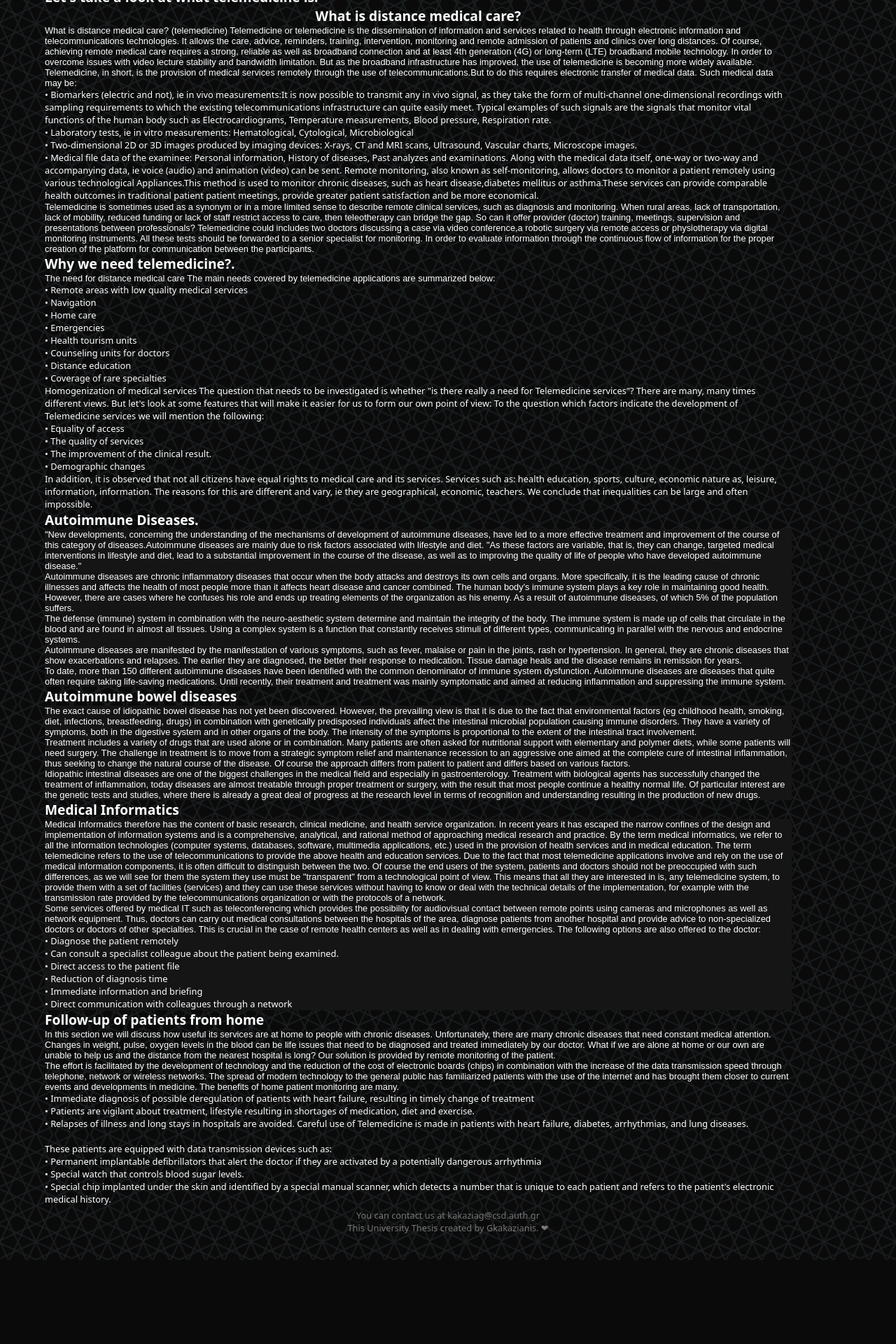
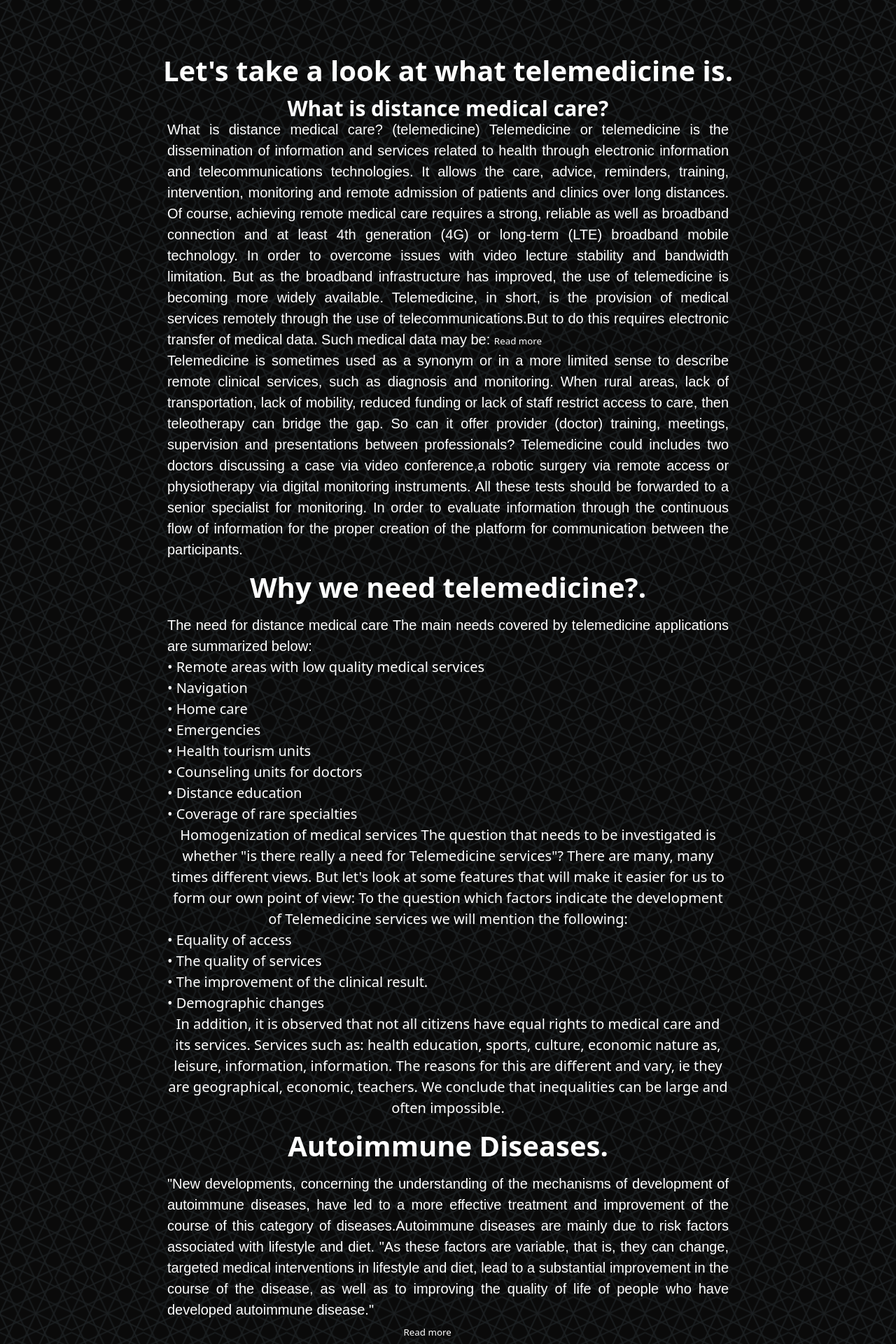
Before and after one commit to Kakajohn/interactive-internet-technologies-for-people-with-autoimmune-bowel-diseases-frontend, a React (Create React App) app: page / in a window 1280 px wide. Shown: the part 120-2040 px from the top of the page at 70% size. Before the commit the page ends 1920 px from the top, so only its background shows below. Built offline with nearby package versions, Linux system fonts and the light colour scheme; what react-alert-template-basic would draw is missing.

Commit message:
updated medcaresection

```diff
--- a/src/App.js
+++ b/src/App.js
@@ -12,8 +12,8 @@ function App() {
     <div>
       <BrowserRouter>
         <Routes>
-          {/* <Route path='/med4u/login' element={<Login />} />
-          <Route path='/med4u/register' element={<Register />} /> */}
+          <Route path='/med4u/login' element={<Login />} />
+          <Route path='/med4u/register' element={<Register />} />
           <Route
             path='/'
             element={
--- a/src/components/Footer.jsx
+++ b/src/components/Footer.jsx
@@ -8,7 +8,7 @@ const Footer = () => {
         kakaziag@csd.auth.gr{' '}
       </a>
       <br />
-      This University Thesis created by Gkakazianis. ❤
+      This University Thesis was created by Gkakazianis. ❤
     </footer>
   );
 };
--- a/src/components/FrontPage.jsx
+++ b/src/components/FrontPage.jsx
@@ -1,28 +1,16 @@
 import React from 'react';
-import '../sass/components/_top_button.scss';
-import '../sass/components/_navbar.scss';
 import { Link, useNavigate } from 'react-router-dom';
 import NavigationBar from './NavigationBar';
 import Footer from './Footer';
-
 import MedCareSection from './MedCareSection';
 import Popup from './Popup';
+
 const FrontPage = () => {
   return (
     <>
-      {/* header */}
       <Popup />
       <NavigationBar />
-      {/* main content */}
-      <div className='container'>
-        <div className='row'>
-          <div className='col-10' style={{marginLeft:'4rem'}}>
-            <MedCareSection />
-          </div>
-
-
-        </div>
-      </div>
+      <MedCareSection />
       <Footer />
     </>
   );
--- a/src/components/MedCareSection.jsx
+++ b/src/components/MedCareSection.jsx
@@ -1,32 +1,65 @@
-import React from 'react';
-import '../sass/components/_articles.scss'
+import React from 'react'
+import { useRef,useEffect, useState } from 'react';
+import '../sass/components/_medcaresection.scss'
 const MedCareSection = () => {
+
+  const [click, setClick] = useState(false)
+
+  let [count, setCount] = useState(0);
+
+  const ref = useRef(null);
+
+  const showmore = () => {
+
+     setClick(true);
+     document.getElementById('less').style.visibility = 'visible';
+     document.getElementById('read').style.visibility = 'hidden' ;
+
+     document.getElementById('less2').style.visibility = 'visible';
+     document.getElementById('read2').style.visibility = 'hidden' ;
+     count ++;
+     setCount(count)
+     console.log(count)
+
+  }
+
+  const showless = () => {
+    setClick(false);
+    document.getElementById('less').style.visibility = 'hidden';
+    document.getElementById('read').style.visibility = 'visible';
+
+    document.getElementById('less2').style.visibility = 'hidden';
+    document.getElementById('read2').style.visibility = 'visible';
+
+  }
+
+  useEffect(()=>{
+    if(click === false ){
+      document.getElementById('more').style.visibility = 'hidden' ;
+      document.getElementById('less').style.visibility = 'hidden';
+      document.getElementById('read').style.visibility = 'visible' ;
+
+      document.getElementById('more2').style.visibility = 'hidden' ;
+      document.getElementById('less2').style.visibility = 'hidden';
+      document.getElementById('read2').style.visibility = 'visible' ;
+      console.log(click, setClick)
+    }else if(click === true ) {
+      document.getElementById('read').style.visibility = 'hidden' ;
+      document.getElementById('more').style.visibility = 'visible' ;
+
+      document.getElementById('read2').style.visibility = 'hidden' ;
+      document.getElementById('more2').style.visibility = 'visible' ;
+    }
+  },[setClick])
+
   return (
     <>
-    <div className='area'>
-          <ul className='circles'>
-            <li></li>
-            <li></li>
-            <li></li>
-            <li></li>
-            <li></li>
-            <li></li>
-            <li></li>
-            <li></li>
-            <li></li>
-            <li></li>
-            <li></li>
-          </ul>
-      <section id='medcare' className='row'>
-
-
-        <div className='col-12'>
-          <h1 className='text-center text-danger py-4'>Let's take a look at what telemedicine is.</h1>
-          <div className='card text-light border-danger border-2'>
-            <div className='card-body'>
-              <h2 class='text-center'>What is distance medical care?</h2>
-
-              <p>
+    <div className="content">
+       <div className="secondary">
+       <h1 className='text-center'>Let's take a look at what telemedicine is.</h1>
+        <div className="col-8">
+            <h2 className='text-center'>What is distance medical care?</h2>
+              <p id='' >
                 What is distance medical care? (telemedicine) Telemedicine or telemedicine is the dissemination of
                 information and services related to health through electronic information and telecommunications
                 technologies. It allows the care, advice, reminders, training, intervention, monitoring and remote
@@ -36,9 +69,9 @@ const MedCareSection = () => {
                 limitation. But as the broadband infrastructure has improved, the use of telemedicine is becoming more
                 widely available. Telemedicine, in short, is the provision of medical services remotely through the use
                 of telecommunications.But to do this requires electronic transfer of medical data. Such medical data may
-                be:
-              </p>
-
+                be: <button id='read' onClick={showmore} ref={ref}>Read more</button><button id='less' onClick={showless} ref={ref}>Read less</button>
+              </p> <p id='more'></p><p id='more2'></p>
+             {click && ( <span id='more'>
               <ul>
                 <li>
                   • Biomarkers (electric and not), ie in vivo measurements:It is now possible to transmit any in vivo
@@ -68,7 +101,7 @@ const MedCareSection = () => {
                   comparable health outcomes in traditional patient patient meetings, provide greater patient
                   satisfaction and be more economical.
                 </li>
-              </ul>
+              </ul></span>)}
               <p>
                 Telemedicine is sometimes used as a synonym or in a more limited sense to describe remote clinical
                 services, such as diagnosis and monitoring. When rural areas, lack of transportation, lack of mobility,
@@ -80,16 +113,8 @@ const MedCareSection = () => {
                 information for the proper creation of the platform for communication between the participants.{' '}
               </p>
             </div>
-          </div>
-        </div>
-
-      </section>
-
-      <section id='medcare' className='row'>
-        <div className='col-12'>
+            <div className="col-8">
           <h1 className='text-center text-danger pt-2 pb-3'>Why we need telemedicine?.</h1>
-          <div className='card text-light border-danger border-2'>
-            <div className='card-body'>
             <p>
                       The need for distance medical care The main needs covered by telemedicine applications are summarized
                       below:
@@ -120,15 +145,8 @@ const MedCareSection = () => {
                       We conclude that inequalities can be large and often impossible.
                     </ul>
             </div>
-          </div>
-        </div>
-      </section>
-
-      <section id='medcare' className='row'>
-        <div className='col-12'>
+            <div className="col-8">
           <h1 className='text-center text-danger pt-2 pb-3'>Autoimmune Diseases.</h1>
-          <div className='card text-light border-danger border-2' style={{ backgroundColor: '#151515' }}>
-            <div className='card-body'>
             <p>
                       "New developments, concerning the understanding of the mechanisms of development of autoimmune diseases,
                       have led to a more effective treatment and improvement of the course of this category of
@@ -137,6 +155,7 @@ const MedCareSection = () => {
                       diet, lead to a substantial improvement in the course of the disease, as well as to improving the
                       quality of life of people who have developed autoimmune disease."
                     </p>
+                    <button id='read2' onClick={showmore}>Read more</button><button id='less2' onClick={showless}>Read less</button> {click && (<span id='more2'>
                    <p>
                       Autoimmune diseases are chronic inflammatory diseases that occur when the body attacks and destroys its
                       own cells and organs. More specifically, it is the leading cause of chronic illnesses and affects the
@@ -163,15 +182,10 @@ const MedCareSection = () => {
                       medications. Until recently, their treatment and treatment was mainly symptomatic and aimed at reducing
                       inflammation and suppressing the immune system.
                     </p>
+                   </span>)}
             </div>
-          </div>
-        </div>
-      </section>
-      <section id='medcare' className='row'>
-        <div className='col-12'>
+            <div className="col-8">
           <h1 className='text-center text-danger pt-2 pb-3'>Autoimmune bowel diseases</h1>
-          <div className='card text-light border-danger border-2' style={{ backgroundColor: '#151515' }}>
-            <div className='card-body'>
             <p>
                       The exact cause of idiopathic bowel disease has not yet been discovered. However, the prevailing view is
                       that it is due to the fact that environmental factors (eg childhood health, smoking, diet, infections,
@@ -197,14 +211,8 @@ const MedCareSection = () => {
                       and understanding resulting in the production of new drugs.
                     </p>
             </div>
-          </div>
-        </div>
-      </section>
-      <section id='medcare' className='row'>
-        <div className='col-12'>
+            <div className="col-8">
           <h1 className='text-center text-danger pt-2 pb-3'>Medical Informatics</h1>
-          <div className='card text-light border-danger border-2' style={{ backgroundColor: '#151515' }}>
-            <div className='card-body'>
             <p>
                       Medical Informatics therefore has the content of basic research, clinical medicine, and health service
                       organization. In recent years it has escaped the narrow confines of the design and implementation of
@@ -238,15 +246,8 @@ const MedCareSection = () => {
                       <li>• Direct communication with colleagues through a network</li>
                     </ul>
             </div>
-          </div>
-        </div>
-      </section>
-
-      <section id='medcare' className='row'>
-        <div className='col-12'>
+            <div className="col-8">
           <h1 className='text-center text-danger pt-2 pb-3'>Follow-up of patients from home</h1>
-          <div className='card text-light border-danger border-2' style={{ }}>
-            <div className='card-body'>
             <p>
                       In this section we will discuss how useful its services are at home to people with chronic diseases.
                       Unfortunately, there are many chronic diseases that need constant medical attention. Changes in weight,
@@ -291,10 +292,8 @@ const MedCareSection = () => {
             </div>
         </div>
     </div>
-      </section>
-      </div>
     </>
-  );
-};
+  )
+}
 
-export default MedCareSection;
+export default MedCareSection
--- a/src/components/NavigationBar.jsx
+++ b/src/components/NavigationBar.jsx
@@ -7,7 +7,7 @@ import {Accordion} from 'react-bootstrap-accordion'
 const NavigationBar = () => {
   return (
     <header className='head'>
-     <div class="topnav">
+     <div className="topnav">
         <Link className="navbtn navbtn-3" to="/">Home</Link>
         <Link className='navbtn navbtn-3' to="/med4u/articles">Articles</Link>
         <Link className='navbtn navbtn-3' to="/med4u/chat">Chat</Link>
--- /dev/null
+++ b/src/sass/components/_medcaresection.scss
@@ -0,0 +1,39 @@
+.content{
+    display: flex;
+    flex-direction: row;
+    justify-content: center;
+
+  .secondary{
+    text-align: center;
+    display: flex;
+    flex-flow: wrap;
+    justify-content: center;
+  }
+  p{
+    text-align:justify;
+  }
+  h1{
+    margin: 12px;
+    padding: 12px;
+}
+  #read , #less,#read2 , #less2{
+    visibility: visible;
+    background: #0a0a0a87;
+    color: #fff;
+    border: unset;
+    cursor: pointer;
+  }
+
+  }
+  #define-new-section{
+    margin-top: 2rem;
+  }
+
+  #header{
+    text-align: center;
+  }
+  ul{
+    li{
+      text-align: left;
+    }
+  }
--- a/src/sass/components/_navbar.scss
+++ b/src/sass/components/_navbar.scss
@@ -21,27 +21,40 @@ h6 {
   text-align: justify;
 }
 
-/* width */
-::-webkit-scrollbar {
-  width: 12px;
-  border-radius: 4p4x;
-}
 
-/* Track */
-::-webkit-scrollbar-track {
-  background: #0a0a0a;
+  ::-webkit-scrollbar-track {
+    -webkit-box-shadow: none !important;
+    background-color: transparent;
+  }
+  ::-webkit-scrollbar {
+    width: 3px !important;
+    background-color: transparent;
+  }
+  ::-webkit-scrollbar-thumb {
+    background-color: #222230;
+  }
 
-}
+// /* width */
+// ::-webkit-scrollbar {
+//   width: 12px;
+//   border-radius: 4p4x;
+// }
 
-/* Handle */
-::-webkit-scrollbar-thumb {
-  background: #222230;
-}
+// /* Track */
+// ::-webkit-scrollbar-track {
+//   background: #0a0a0a;
 
-/* Handle on hover */
-::-webkit-scrollbar-thumb:hover {
-  background: rgba(192, 189, 189, 0.61);
-}
+// }
+
+// /* Handle */
+// ::-webkit-scrollbar-thumb {
+//   background: #222230;
+// }
+
+// /* Handle on hover */
+// ::-webkit-scrollbar-thumb:hover {
+//   background: rgba(192, 189, 189, 0.61);
+// }
 
 .logo {
   line-height: 60px;
--- a/src/sass/components/_register.scss
+++ b/src/sass/components/_register.scss
@@ -1,7 +1,7 @@
 .register {
   width: 100%;
   height: 100vh;
-  background-color: #0e0e0e;
+  // background-color: #0e0e0e;
   display: flex;
   justify-content: center;
   align-items: center;
```
Also changed, not shown: src/components/Articles.jsx (+5 -11 lines), src/components/HomePage.jsx (+8 -8 lines), src/components/draft.js (deleted, +0 -111 lines), src/sass/components/_articles.scss (+4 -3 lines). Lines whose indentation alone changed are shown as unchanged.
